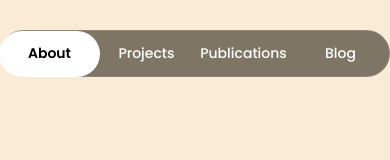
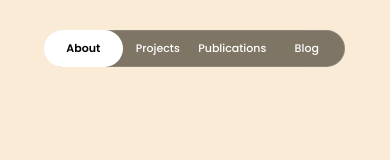
Before and after one commit to AsadiAhmad/Personal-Website, a plain HTML site: page index.html in a window 390 px wide. Drawn offline with Linux system fonts and the light colour scheme.

Commit message:
V1.4.2 (FIX Device responsive)

```diff
--- a/CSS/navbar.css
+++ b/CSS/navbar.css
@@ -17,9 +17,7 @@ nav.parent-nav {
 
 ul.nav {
     margin-top: 0;
-    /* position: relative; */
     display: flex;
-    /* justify-content: space-between; */
     align-items: center;
     padding: 0px;
     margin: 0px;
@@ -74,3 +72,30 @@ ul.nav .animation {
     transition: all 0.5s ease;
     z-index: 1;
 }
+
+@media (max-width: 1000px) {
+    nav.parent-nav {
+        max-width: 450px;
+    }
+}
+
+@media (max-width: 550px) {
+    nav.parent-nav {
+        max-width: 400px;
+    }
+}
+
+@media (max-width: 450px) {
+    nav.parent-nav {
+        max-width: 300px;
+    }
+
+    ul.nav a {
+        height: 35px;
+        font-size: 11px;
+    }
+
+    ul.nav .animation {
+        height: 37px;
+    }
+}
```
